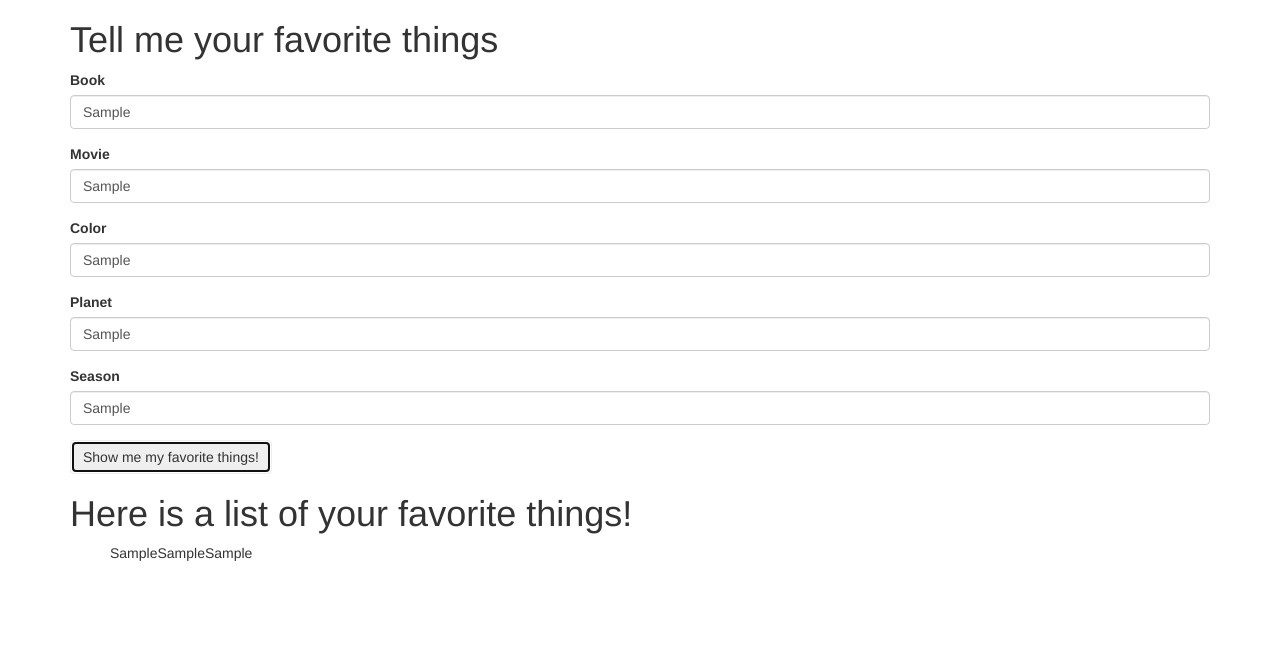
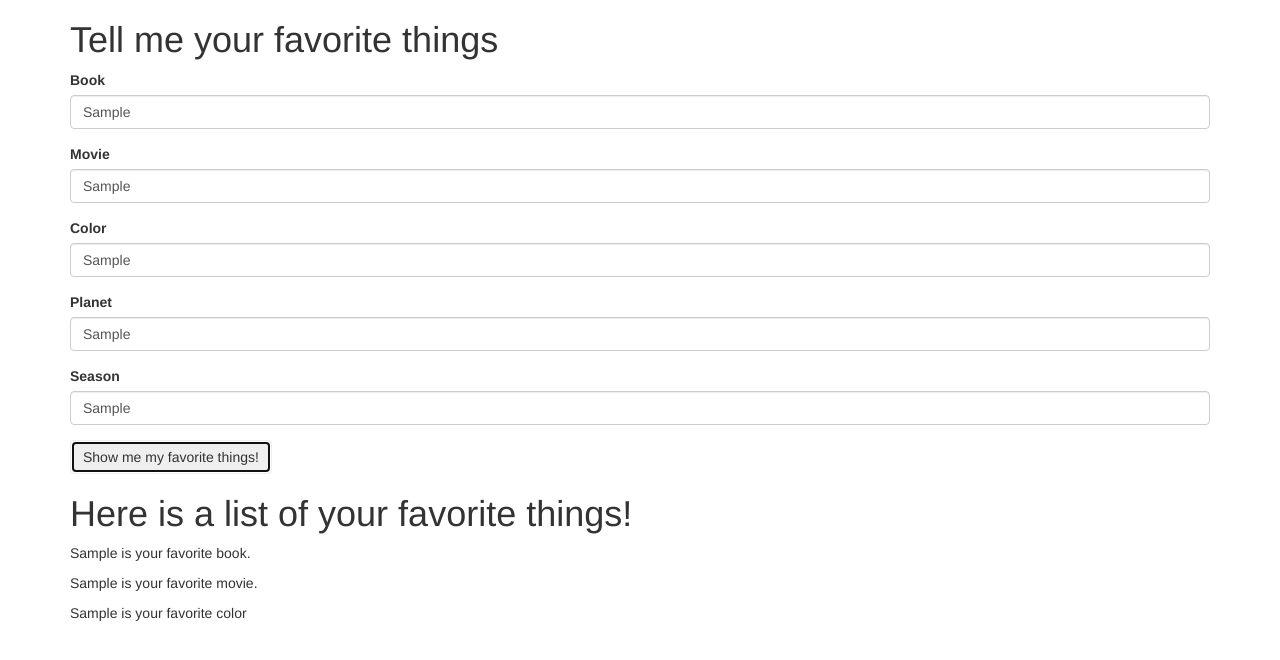
Before and after one commit to cehoughton/Favorite-Things, a plain HTML site: page index.html in a window 1280 px wide. Both pictures are taken after typing "Sample", "Sample", "Sample", "Sample", "Sample" into the empty fields and a click on the button "Show me my favorite things!". Drawn offline with Linux system fonts and the light colour scheme.

Commit message:
Change list script

```diff
--- a/index.html
+++ b/index.html
@@ -40,7 +40,9 @@
 
       <div id="list">
       	<h1>Here is a list of your favorite things!</h1>
-      	<ul class="unstyled">
+      	<p><span class="book"></span> is your favorite book.</p>
+      	<p><span class="movie"></span> is your favorite movie.</p>
+        <p><span class="color"></span> is your favorite color</p>
 
 
 
--- a/js/script.js
+++ b/js/script.js
@@ -5,9 +5,9 @@ $(document).ready(function() {
     var colorInput = $("input#color").val();
     var planetInput = $("input#planet").val();
 
-    $('ul').append(bookInput);
-    $('ul').append(movieInput);
-    $('ul').append(colorInput);
+    $('.book').append(bookInput);
+    $('.movie').append(movieInput);
+    $('.color').append(colorInput);
 
     $('#list').show();
     event.preventDefault();
```
